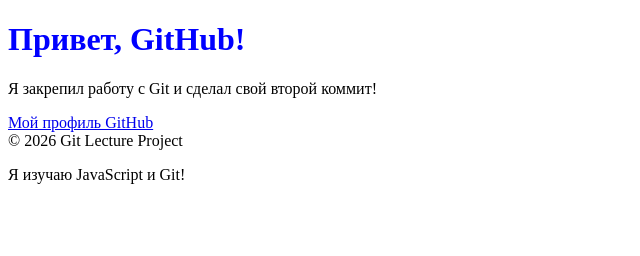
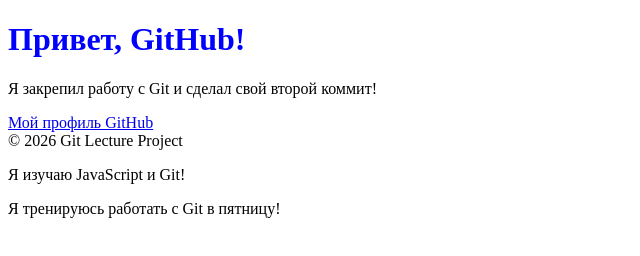
Before and after one commit to Artsiom-Krautsou/git-lecture, a plain HTML site: page index.html in a window 1280 px wide. Shown: the whole page, without its empty margins (0-640 px from the left). Drawn offline with Linux system fonts and the light colour scheme.

Commit message:
Добавил время тренировки

```diff
--- a/index.html
+++ b/index.html
@@ -11,5 +11,6 @@
     <a href="https://github.com">Мой профиль GitHub</a>
 <footer>© 2026 Git Lecture Project</footer>
 <p>Я изучаю JavaScript и Git!</p>
+<p>Я тренируюсь работать с Git в пятницу!</p>
 </body>
 </html>
```
